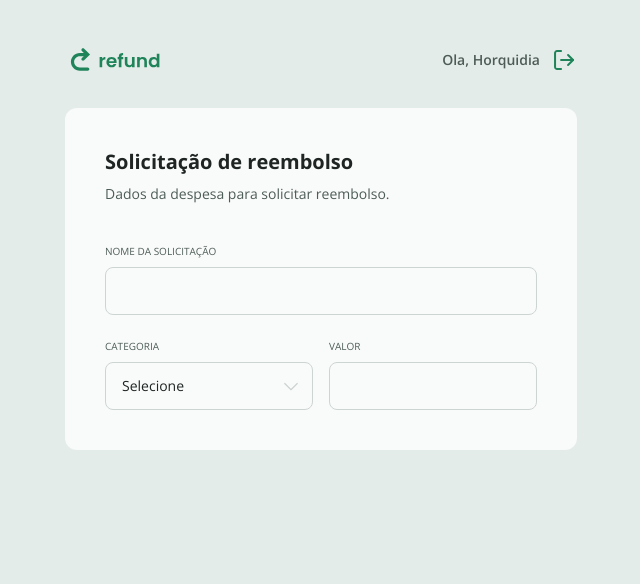
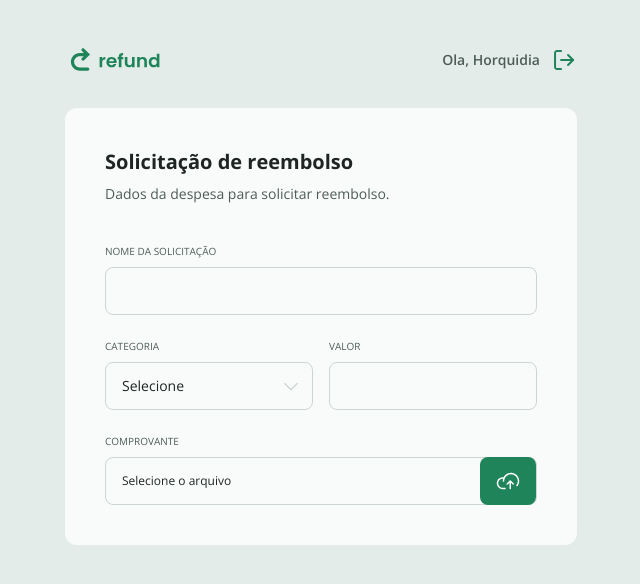
Before and after one commit to horquidia-lima/refund-tailwind, a React (Vite) app: page / in a window 1280 px wide. Shown: the top 584 px of the page, without its empty margins (319-959 px from the left). Built offline with nearby package versions, Linux system fonts and the light colour scheme.

Commit message:
Componente de Upload

```diff
--- /dev/null
+++ b/src/components/Upload.tsx
@@ -0,0 +1,23 @@
+import uploadSvg from '../assets/upload.svg'
+
+type Props = React.ComponentProps<"input"> & {
+    filename?: string | null
+}
+
+export function Upload({filename = null, ...rest}: Props){
+    return(
+        <div>
+            <legend className="uppercase text-xxs text-gray-200 mb-2">Comprovante</legend>
+
+            <div className='w-full h-12 flex items-center rounded-lg border border-gray-300 text-gray-100 bg-transparent outline-none'>
+                <input className='hidden' type="file" id='upload' {...rest} />
+
+                <span className='text-xs text-gray-100 flex-1 pl-4'>{filename ?? 'Selecione o arquivo'}</span>
+
+                <label htmlFor="upload" className='flex h-12 px-4 items-center bg-green-100 rounded-lg cursor-pointer disabled:opacity-50 hover:bg-green-200 transition ease-linear'>
+                    <img className='h-6 w-6' src={uploadSvg} alt="Icone de Upload" />
+                </label>
+            </div>
+        </div>
+    )
+}
--- a/src/pages/Refund.tsx
+++ b/src/pages/Refund.tsx
@@ -2,6 +2,7 @@
 import { Input } from "../components/Input";
 import { Select } from "../components/Select";
 import { CATEGORIES_KEYS, CATEGORIES } from "../utils/categories";
+import { Upload } from "../components/Upload";
 
 export function Refund() {
     const [category, setCategory] = useState('')
@@ -34,6 +35,8 @@
                     legend="Valor"
                 />
             </div>
+
+            <Upload/>
         </form>
     )
 }
```
